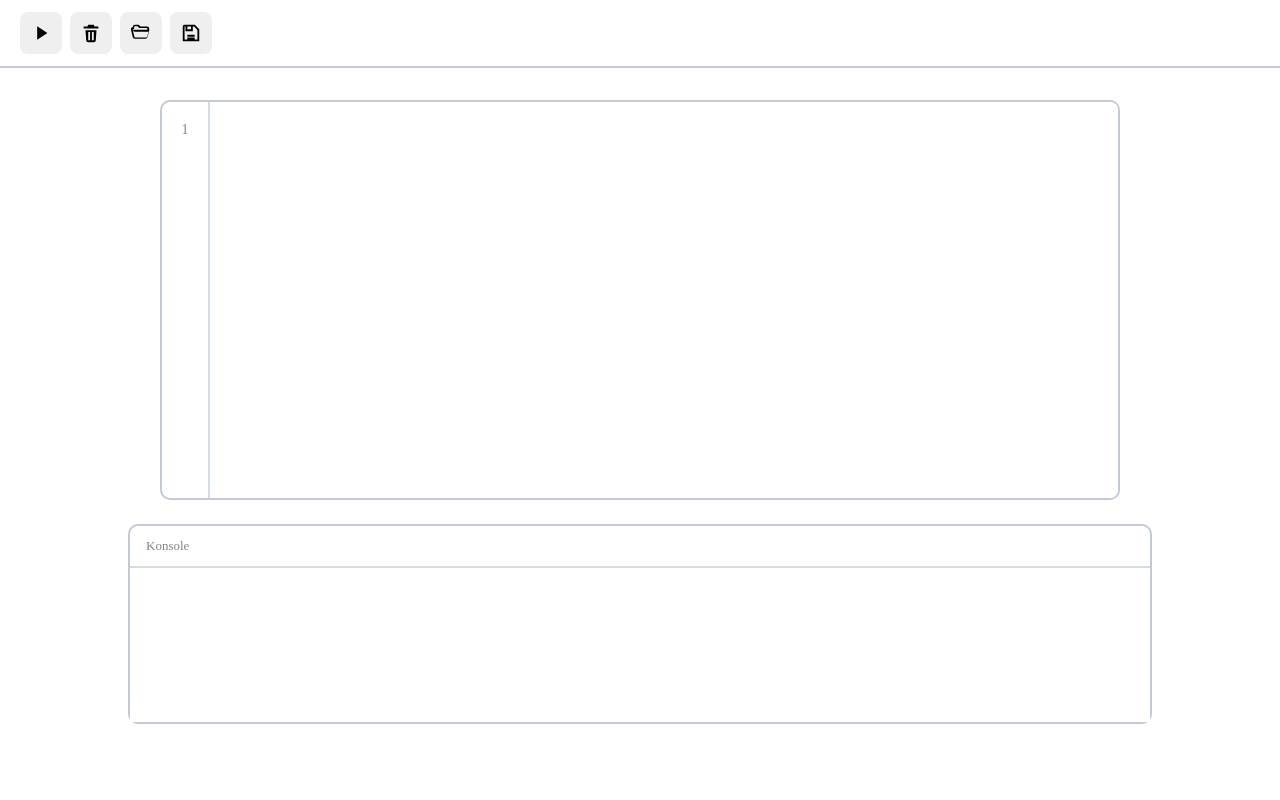
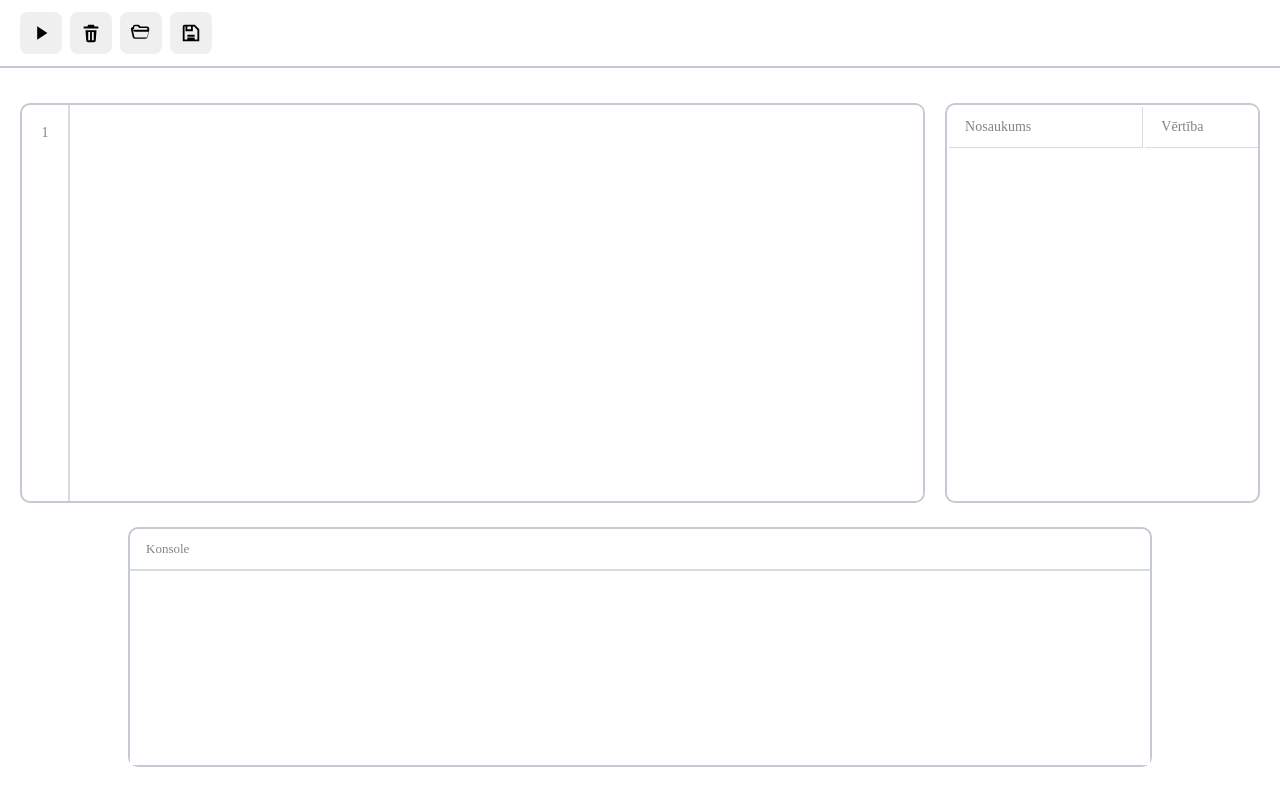
Before and after one commit to Arturs-gailitis/learning-programming-basics-programm, a React app in the folder frontend/: page / in a window 1280 px wide. Built offline with nearby package versions, Linux system fonts and the light colour scheme; the HTML template or start-up script is replaced by a standard one.

Commit message:
var redzēt info par datiem

```diff
--- a/frontend/src/components/App.jsx
+++ b/frontend/src/components/App.jsx
@@ -3,15 +3,22 @@ import { useState } from 'react'
 import Redector from './Redector.jsx'
 import Tools from './Tools.jsx'
 import Console from './Console.jsx'
+import DataInfo from './DataInfo.jsx'
+
+import '../style/App.css'
 
 function MainApp() {
   const [text, setText] = useState('')
   const [codeResult, setCodeResult] = useState([])
+  const [codeData, setCodeData] = useState({})
 
   return (
     <main>
-      <Tools text={text} setText={setText} setCodeResult={setCodeResult} />
-      <Redector text={text} setText={setText} />
+      <Tools text={text} setText={setText} setCodeResult={setCodeResult} setCodeData={setCodeData} />
+      <div id='redectorLayout'>
+        <Redector text={text} setText={setText} />
+        <DataInfo data={codeData} />
+      </div>
       <Console codeResult={codeResult} />
     </main>
   )
--- /dev/null
+++ b/frontend/src/components/DataInfo.jsx
@@ -0,0 +1,45 @@
+import '../style/DataInfo.css'
+
+function DataInfo({ data }) {
+
+    let tableRows = []
+
+    for (const name in data) {
+
+        let value = String(data[name][0])
+        const dataType = data[name][1]
+
+        if (value == 'true' && dataType == 'loģiskais') {
+            value = 'patiess'
+        } else if (value == 'false' && dataType == 'loģiskais') {
+            value = 'nepatiess'
+        }
+
+        tableRows.push(
+            <tr key={name}>
+                <td>{name}</td>
+                <td>{value}</td>
+                <td>{dataType}</td>
+            </tr>
+        )
+    }
+
+    return (
+        <main className='DataInfo'>
+            <table>
+                <thead>
+                    <tr>
+                        <th>Nosaukums</th>
+                        <th>Vērtība</th>
+                        <th>Datu tips</th>
+                    </tr>
+                </thead>
+                <tbody>
+                    {tableRows}
+                </tbody>
+            </table>
+        </main>
+    )
+}
+
+export default DataInfo
--- a/frontend/src/components/Tools.jsx
+++ b/frontend/src/components/Tools.jsx
@@ -9,20 +9,23 @@ import { postCode } from '../API/apiConnection'
 
 import '../style/Tools.css'
 
-function Tools({ text, setText, setCodeResult}) {
+function Tools({ text, setText, setCodeResult, setCodeData}) {
 
     const fileInput = useRef(null)
 
     // nospiežot Start pogu aizsūta kodu un saņem tā rezultātu
     async function runCode() {
         let APIResult = await postCode(text)
+
         setCodeResult(APIResult.result)
+        setCodeData(APIResult.data)
     }
 
     // nospiežot tiek izdzēsts koda teksts un rezultāts
     function clearText() {
         setText('')
-        setCodeResult([])
+        setCodeResult([''])
+        setCodeData({})
     }
 
     // iegūst kodu no .txt faila
--- /dev/null
+++ b/frontend/src/style/App.css
@@ -0,0 +1,7 @@
+/* atbild par redektoru un mainīgo info */
+#redectorLayout {
+  display: flex;
+  width: 100vw;
+  box-sizing: border-box;
+  margin-top: 35px;
+}
--- a/frontend/src/style/Console.css
+++ b/frontend/src/style/Console.css
@@ -2,7 +2,7 @@
 .Console {
     display: flex;
     width: 80%;
-    height: 25vh;
+    height: 30vh;
     flex-direction: column;
     justify-self: center;
     box-sizing: border-box;
--- /dev/null
+++ b/frontend/src/style/DataInfo.css
@@ -0,0 +1,49 @@
+/* atbild par datu info komponenti */
+.DataInfo {
+    width: 25vw;
+    height: 50vh;
+    margin-right: 20px;
+    box-sizing: border-box;
+    border: 2px solid #c3cad3;
+    border-radius: 10px;
+    overflow-y: auto;
+    overflow-x: auto;
+    color: black;
+    font-family: 'Times New Roman', Times, serif;
+    font-size: 14px;
+}
+
+/* atbild par datu info kopējo tabulu */
+.DataInfo table {
+    width: 100%;
+    min-width: 500px;
+}
+
+/* atbild par par datu info tabulas virstraktu un to ierakstiem */
+.DataInfo th, .DataInfo td {
+    padding-top: 12px;
+    padding-bottom: 12px;
+    padding-left: 16px;
+    border-bottom: 1px solid #d6dce3;
+    border-right: 1px solid #d6dce3;
+    text-align: left;
+}
+
+/* atbild tikai par tabulu virsrakstu */
+.DataInfo th {
+    color: #828487;
+    font-weight: normal;
+    background-color: #fff;
+}
+
+/* atbild tikai par datu info tabulas ierakstiem */
+.DataInfo td {
+    padding-right: 16px;
+    word-break: break-word;
+}
+
+/* atbild par visu tabulu kolonnu sadaļu */
+.DataInfo thead {
+    position: sticky;
+    top: 0;
+}
--- a/frontend/src/style/Redector.css
+++ b/frontend/src/style/Redector.css
@@ -1,8 +1,7 @@
 /* atbild par pašu redektora komponenti */
 .redector {
   display: flex;
-  width: 100vw;
-  padding-top: 32px;
+  width: 75%;
   padding-bottom: 24px;
   padding-left: 20px;
   padding-right: 20px;
@@ -14,7 +13,7 @@
 /* atbild par kopējo tekta laukumu */
 .textRedector {
   display: flex;
-  width: 75vw;
+  width: 100%;
   height: 50vh;
   box-sizing: border-box;
   border: 2px solid #c3cad3;
```
Also changed, not shown: frontend/src/index.css (line endings or trailing spaces), 2 other files (tests, documents, lock files or other folders).
